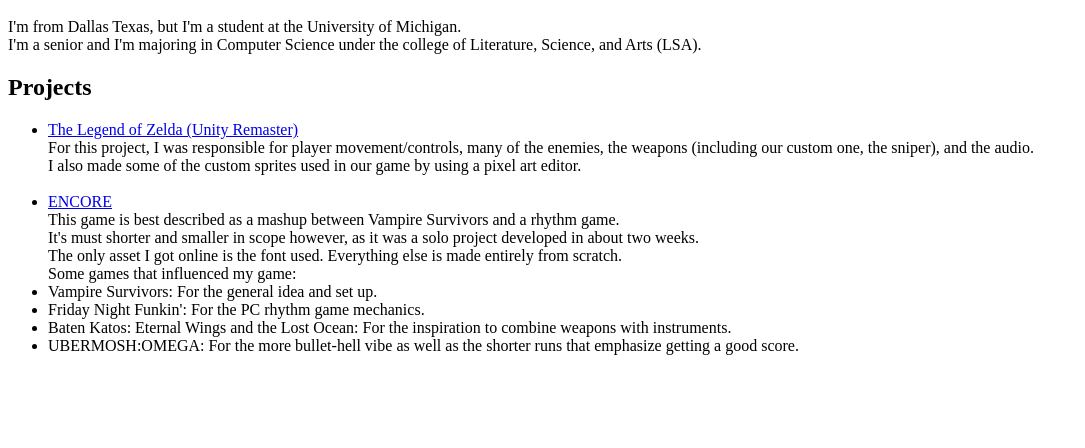
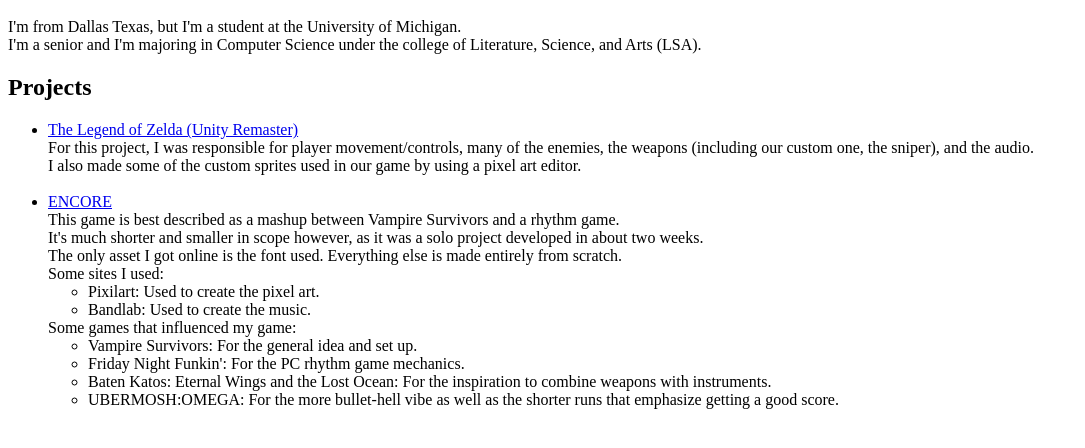
Before and after one commit to milokerr/milokerr.github.io, a plain HTML site: page index.html in a window 1280 px wide. Shown: the part 66-514 px from the top of the page, without its empty margins (0-1085 px from the left). Drawn offline with Linux system fonts and the light colour scheme.

Commit message:
updated formatting and text

```diff
--- a/index.html
+++ b/index.html
@@ -13,14 +13,24 @@
 	I also made some of the custom sprites used in our game by using a pixel art editor.</li><br>
 <li><a href="https://milokerr.itch.io/nes-zelda-unity-remaster">ENCORE</a><br>
 	This game is best described as a mashup between Vampire Survivors and a rhythm game.<br>
-	It's must shorter and smaller in scope however, as it was a solo project developed in about two weeks.<br>
+	It's much shorter and smaller in scope however, as it was a solo project developed in about two weeks.<br>
 	The only asset I got online is the font used. Everything else is made entirely from scratch.<br>
-	Some games that influenced my game:
+	Some sites I used:
+	<ul>
 		<li>
-		Vampire Survivors: For the general idea and set up.<br>
+			Pixilart: Used to create the pixel art.
 		</li>
 		<li>
-		Friday Night Funkin': For the PC rhythm game mechanics.<br>
+			Bandlab: Used to create the music.
+		</li>
+	</ul>
+	Some games that influenced my game:
+	<ul>
+		<li>
+			Vampire Survivors: For the general idea and set up.
+		</li>
+		<li>
+			Friday Night Funkin': For the PC rhythm game mechanics.
 		</li>
 		<li>
 			Baten Katos: Eternal Wings and the Lost Ocean: For the inspiration to combine weapons with instruments.
@@ -28,6 +38,7 @@
 		<li>
 			UBERMOSH:OMEGA: For the more bullet-hell vibe as well as the shorter runs that emphasize getting a good score.
 		</li>
+	</ul>
 </li>
 </ul>
 </html>
```
Lines whose indentation alone changed are shown as unchanged.
